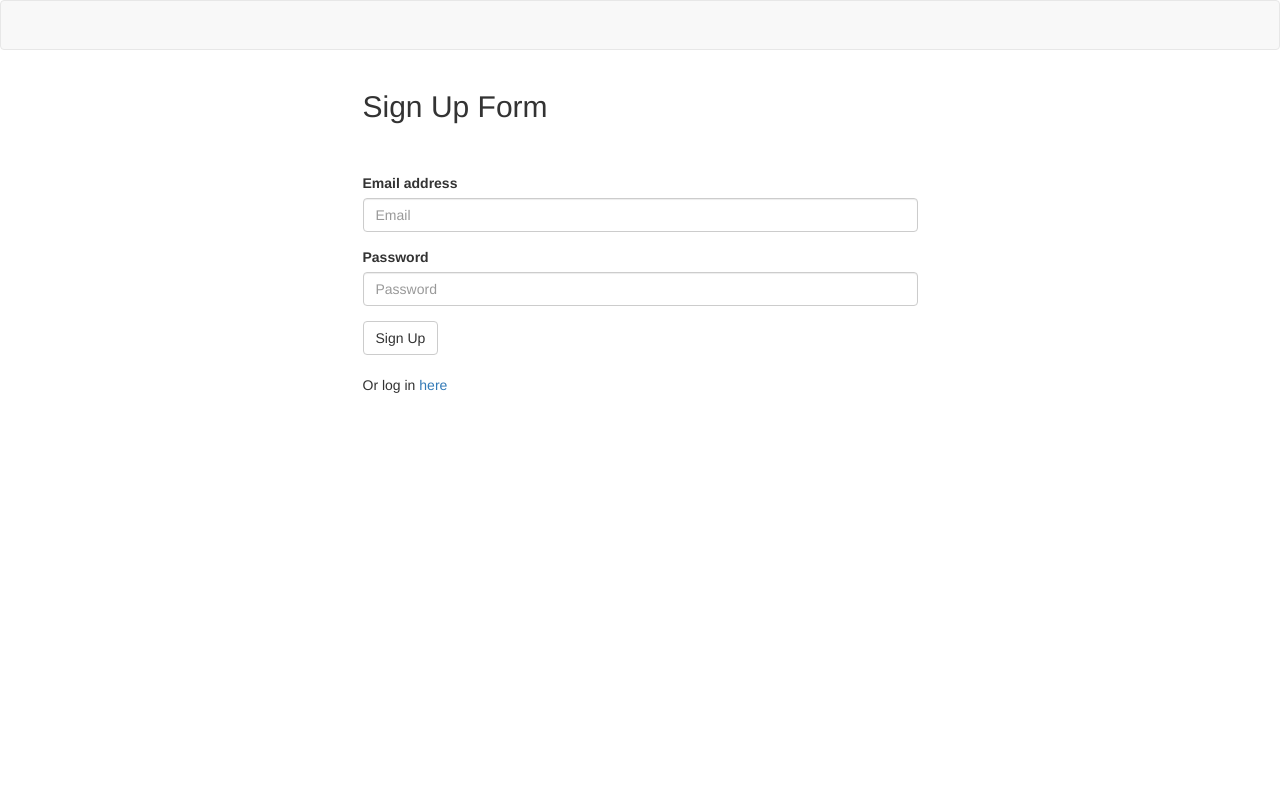
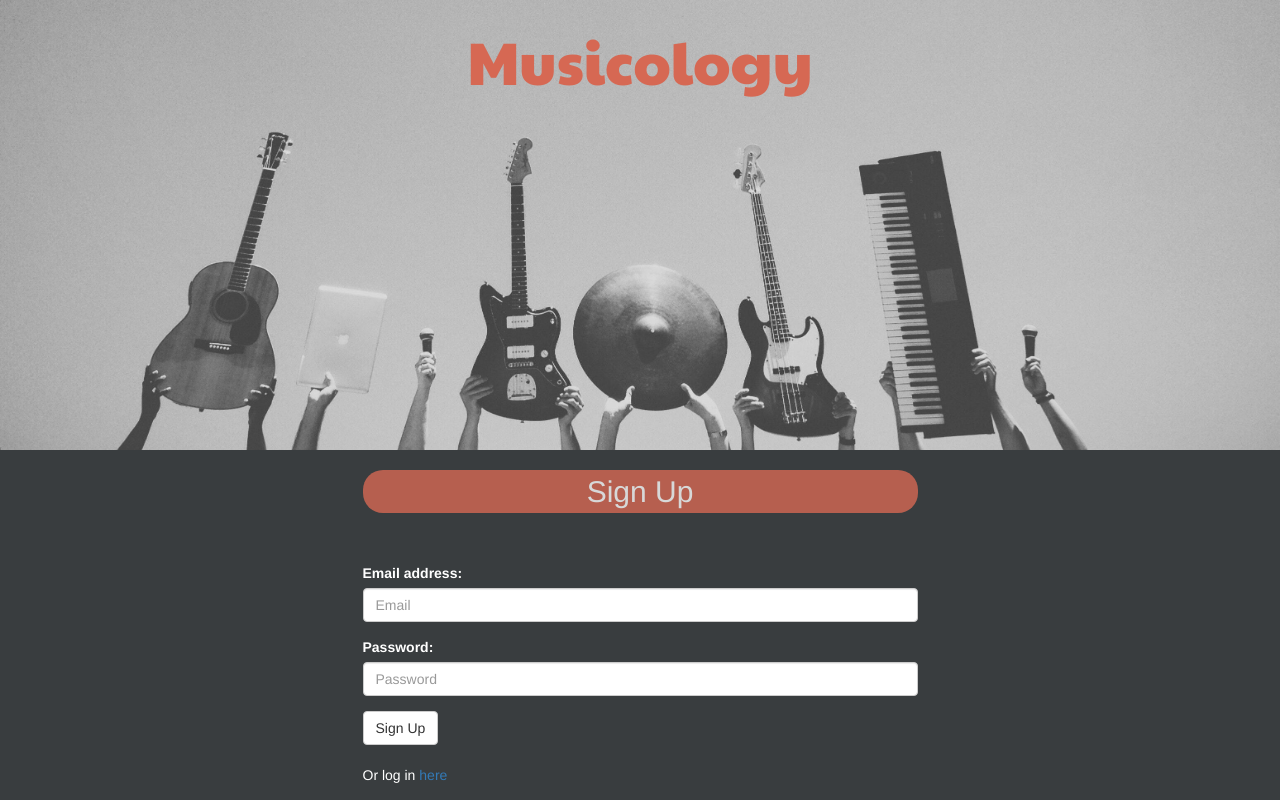
Before and after one commit to jmalone506/Musicology, a website: page sequelize-passport-example/public/signup.html in a window 1280 px wide. Drawn offline with nearby package versions, Linux system fonts and the light colour scheme.

Commit message:
Updating html files

```diff
--- a/sequelize-passport-example/config/config.json
+++ b/sequelize-passport-example/config/config.json
@@ -1,7 +1,7 @@
 {
     "development": {
       "username": "root",
-      "password": "Cskdmkj@506",
+      "password": "Milford-93",
       "database": "musicapp_db",
       "host": "127.0.0.1",
       "dialect": "mysql"
--- a/sequelize-passport-example/public/signup.html
+++ b/sequelize-passport-example/public/signup.html
@@ -1,32 +1,30 @@
 <!DOCTYPE html>
 <html lang="en">
-
   <head>
     <title>Passport Authentication</title>
     <meta charset="UTF-8">
     <meta name="viewport" content="width=device-width, initial-scale=1">
     <link rel="stylesheet" href="https://maxcdn.bootstrapcdn.com/bootswatch/3.3.7/lumen/bootstrap.min.css">
+    <link rel="preconnect" href="https://fonts.gstatic.com">
+    <link href="https://fonts.googleapis.com/css2?family=Paytone+One&display=swap" rel="stylesheet">
     <link href="stylesheets/style.css" rel="stylesheet">
   </head>
-
   <body>
-  <nav class="navbar navbar-default">
-    <div class="container-fluid">
-      <div class="navbar-header">
-      </div>
-    </div>
-  </nav>
+    <header>
+      <img class="header-img img-fluid" src="img/music-img.jpg" alt="">
+      <h1 class="musicapp text-center">Musicology</h1>
+    </header>
     <div class="container">
       <div class="row">
         <div class="col-md-6 col-md-offset-3">
-        <h2>Sign Up Form</h2>
+          <h2 class="text-center">Sign Up</h2>
           <form class="signup">
             <div class="form-group">
-            <label for="exampleInputEmail1">Email address</label>
+              <label for="exampleInputEmail1">Email address:</label>
               <input type="email" class="form-control" id="email-input" placeholder="Email">
             </div>
             <div class="form-group">
-            <label for="exampleInputPassword1">Password</label>
+              <label for="exampleInputPassword1">Password:</label>
               <input type="password" class="form-control" id="password-input" placeholder="Password">
             </div>
             <div style="display: none" id="alert" class="alert alert-danger" role="alert">
@@ -40,10 +38,7 @@
         </div>
       </div>
     </div>
-
     <script src="https://cdnjs.cloudflare.com/ajax/libs/jquery/3.2.1/jquery.min.js"></script>
     <script type="text/javascript" src="js/signup.js"></script>
-
   </body>
-
 </html>
--- a/sequelize-passport-example/public/stylesheets/style.css
+++ b/sequelize-passport-example/public/stylesheets/style.css
@@ -1,4 +1,35 @@
 form.signup,
 form.login {
   margin-top: 50px;
+  color: white;
 }
+body {
+  background-color: #393d3f;
+}
+.musicapp {
+  color: #d66853;
+  font-family: "Paytone One", sans-serif;
+  font-size: 60px;
+  position: absolute;
+  top: 5%;
+  left: 50%;
+  transform: translate(-50%, -50%);
+}
+h2,
+.container {
+  color: white;
+}
+h2 {
+  background-color: #d66853;
+  opacity: 0.8;
+  padding: 5px;
+  border-radius: 20px;
+}
+.header-img {
+  width: 100%;
+  height: 450px;
+}
+.header {
+  border: 1px solid white;
+  display: flex;
+}
```
Also changed, not shown: sequelize-passport-example/public/login.html (+26 -31 lines), sequelize-passport-example/public/img/music-img.jpg (added), 1 other file. Lines whose indentation alone changed are shown as unchanged.
